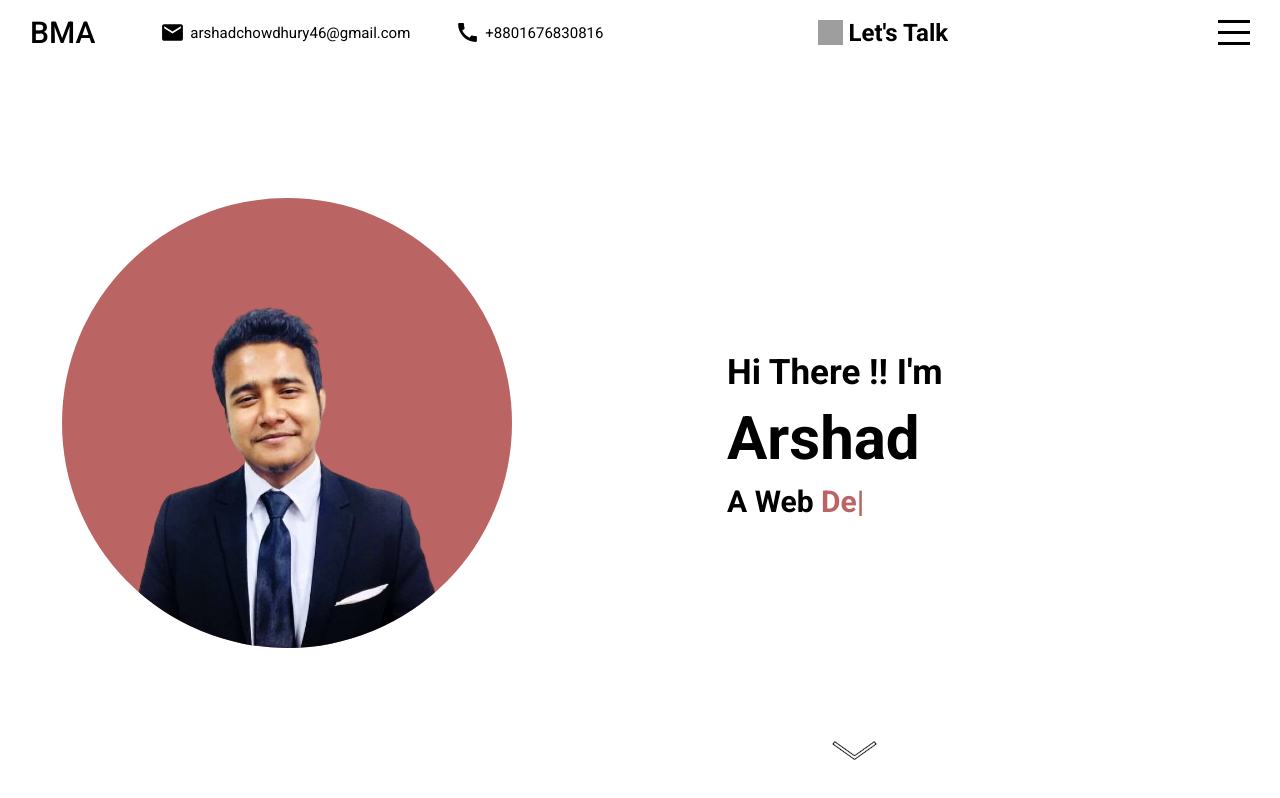
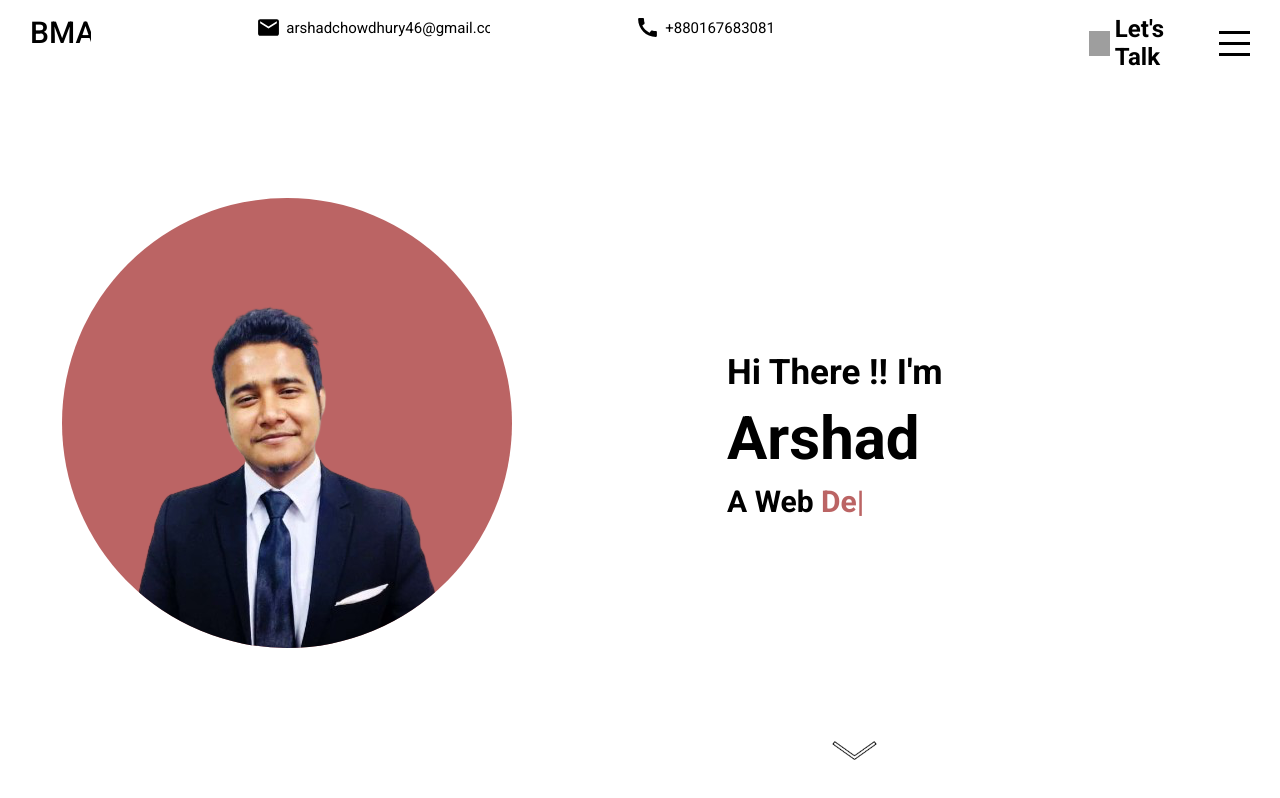
Before and after one commit to ArshadChowdhury/react-portfolio, a React (Create React App) app: page / in a window 1280 px wide. Built offline with nearby package versions, Linux system fonts and the light colour scheme; no server answers; grey boxes are pictures that could not be loaded.

Commit message:
Update topbar.scss

```diff
--- a/src/components/topbar/topbar.scss
+++ b/src/components/topbar/topbar.scss
@@ -20,7 +20,7 @@
 
     .left {
       display: flex;
-      align-items: center;
+      align-items: flex-start;
 
       .logo {
         font-size: 30px;
@@ -34,6 +34,8 @@
         display: flex;
         align-items: center;
         padding: 0 20px;
+        margin-left: 100px;
+
         &:hover {
           transform: scale(1.1);
           font-weight: 900;
```
